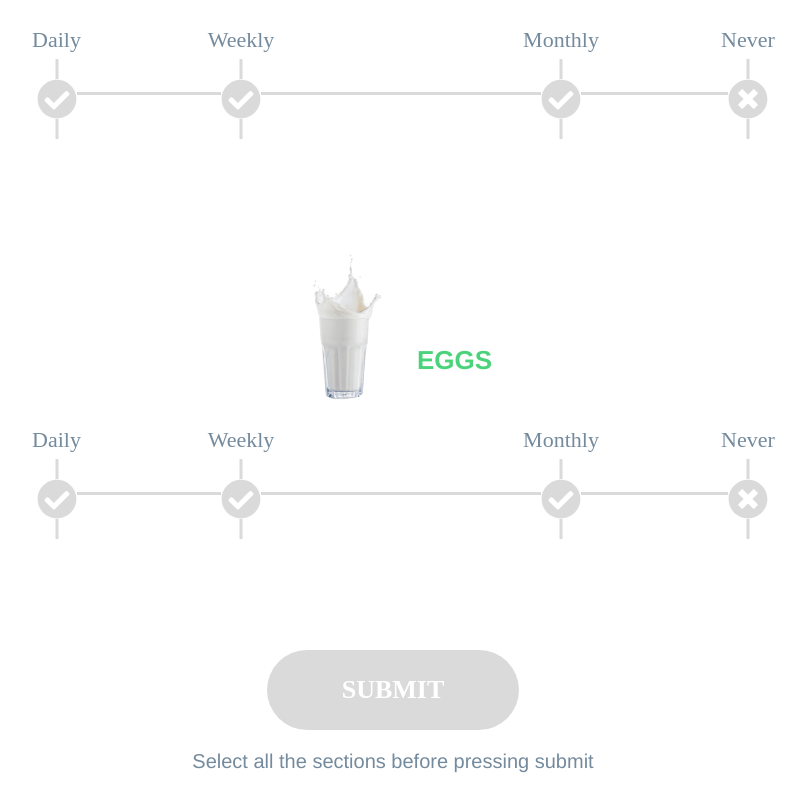
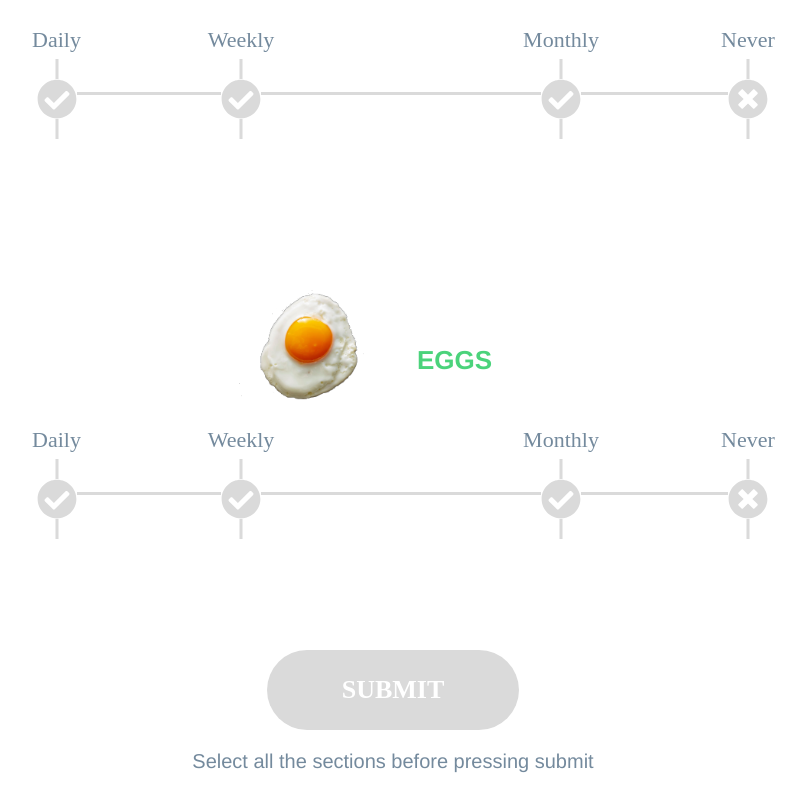
Before and after one commit to Humakt83/predictive-health, a Vue app in the folder frontend-client/: page / in a window 1280 px wide. Shown: the part 5535-6328 px from the top of the page, without its empty margins (247-1053 px from the left). Built offline with nearby package versions, Linux system fonts and the light colour scheme.

Commit message:
Egg image

```diff
--- a/frontend-client/src/components/Home.vue
+++ b/frontend-client/src/components/Home.vue
@@ -39,7 +39,7 @@ export default {
         {name: 'Poultry', image: 'milk.png'},
         {name: 'Legumes', image: 'milk.png'},
         {name: 'Nuts/Seeds', image: 'milk.png'},
-        {name: 'Eggs', image: 'milk.png'}
+        {name: 'Eggs', image: 'egg.png'}
       ],
       answers: []
     }
```
Also changed, not shown: frontend-client/public/assets/egg.png (added).
